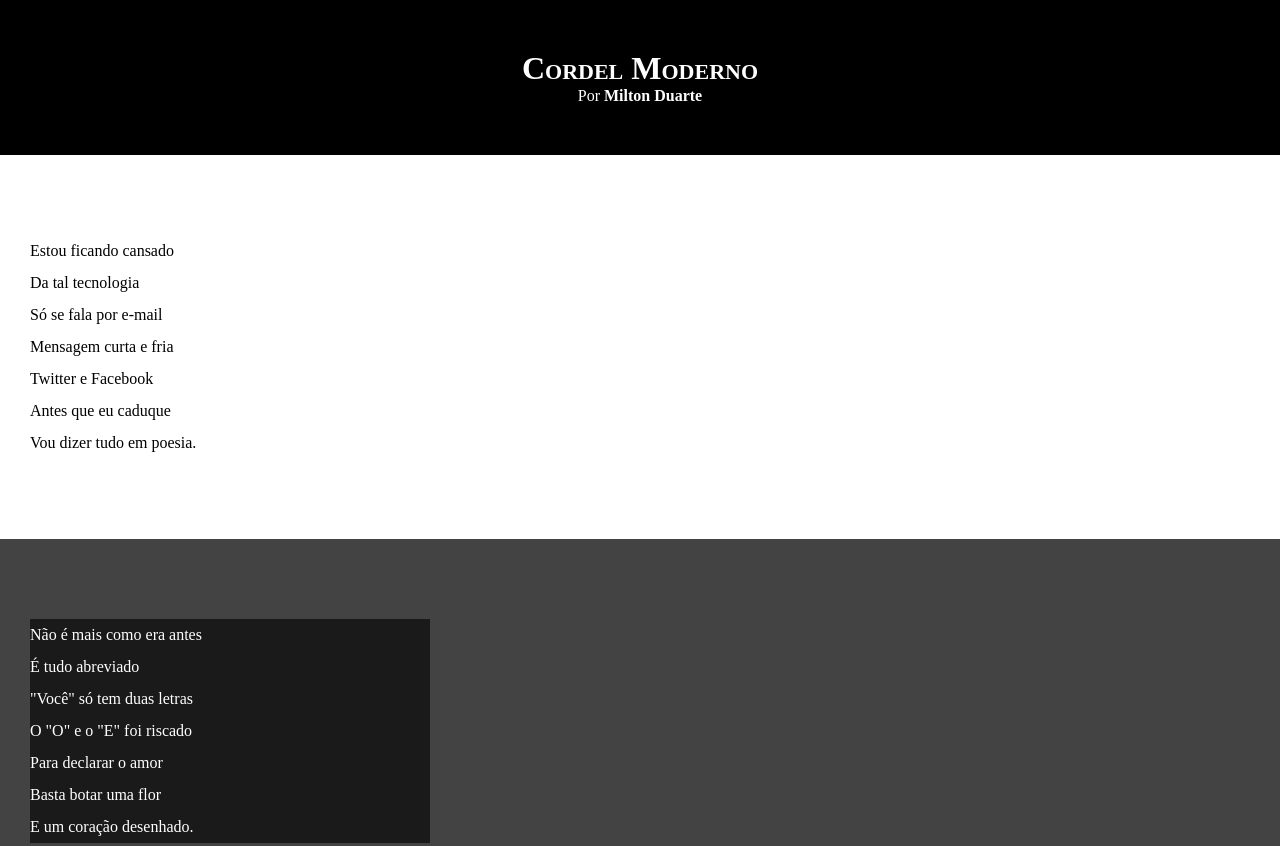
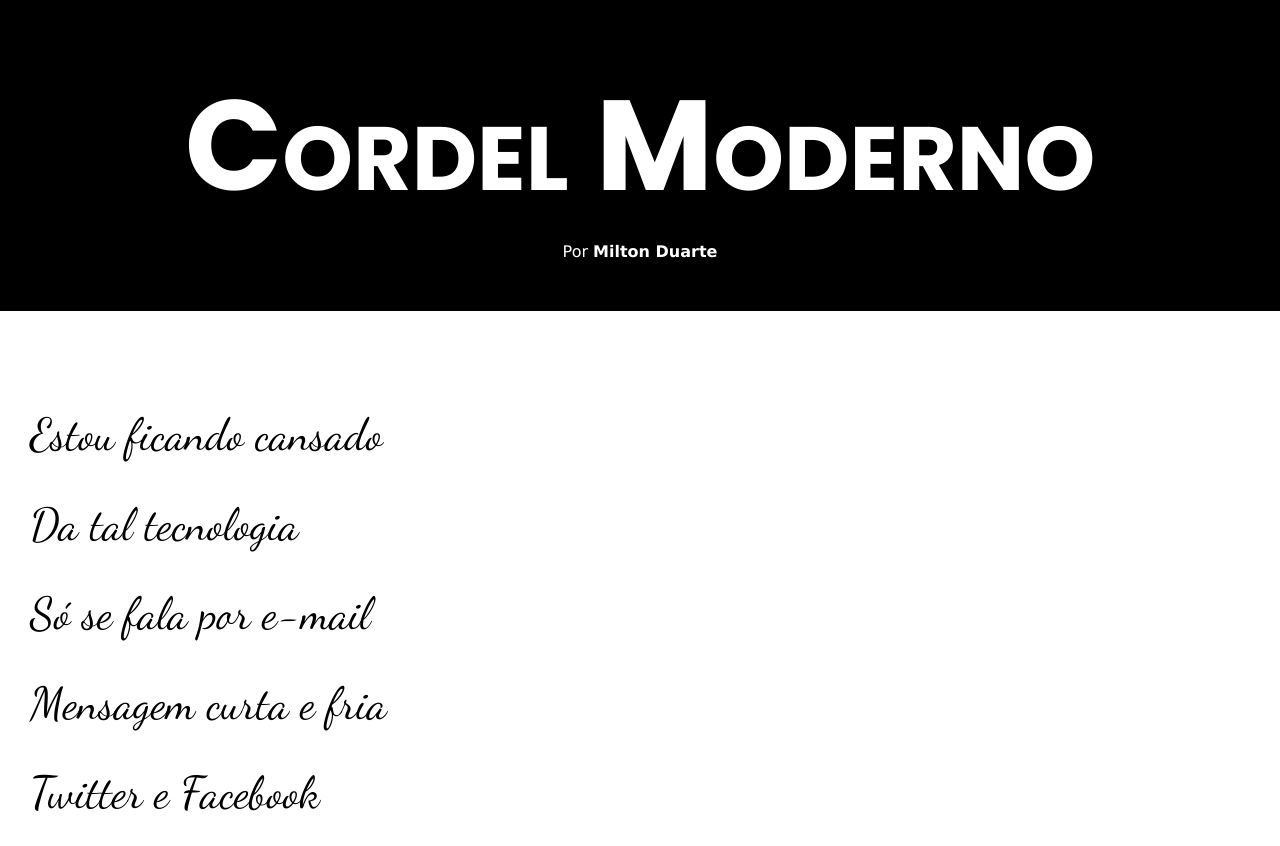
Before and after one commit to HernanyLenco/Html-Css1, a plain HTML site: page desafios/d012/index.html in a window 1280 px wide. Shown: the top 846 px of the page. Drawn offline with Linux system fonts and the light colour scheme.

Commit message:
css atualização

```diff
--- a/desafios/d012/estilo/style.css
+++ b/desafios/d012/estilo/style.css
@@ -1,12 +1,26 @@
 @charset "UTF-8";
+
+@import url('https://fonts.googleapis.com/css2?family=Dancing+Script:wght@400;500;600;700&display=swap');
+
+@import url('https://fonts.googleapis.com/css2?family=Poppins:ital,wght@0,300;0,400;0,500;0,600;0,700;0,800;0,900;1,300;1,400;1,500;1,600;1,700&display=swap');
+
+:root {
+    --fonte1: Verdana, Geneva, Tahoma, sans-serif ;
+
+    --fonte2: 'Dancing Script', cursive;
+
+    --fonte3: 'Poppins', sans-serif;
+}
 
 *{
     margin: 0px;
     padding: 0px;
+
 }
 
 html, body{
     min-height: 100vh;
+    font-family: var(--fonte1);
     background-color: darkgray;
 }
 header{
@@ -17,6 +31,8 @@ header{
 header h1{
     padding-top: 50px;
     font-variant: small-caps;
+    font-family: var(--fonte3);
+    font-size: 10vw;
 }
 header p{
     padding-bottom: 50px;
@@ -35,6 +51,8 @@ section{
     padding-bottom: 10vh;
     line-height: 2em;
     padding-left: 30px;
+    font-family: var(--fonte2);
+    font-size: 3.5vw;
 }
 
 .normal{
@@ -48,7 +66,8 @@ section{
 }
 
 .imagem p {
-    width: 400px;
+    display: inline-block;
+    padding: 5px;
     background-color: rgba(0, 0, 0, 0.616);
 
 }
```
